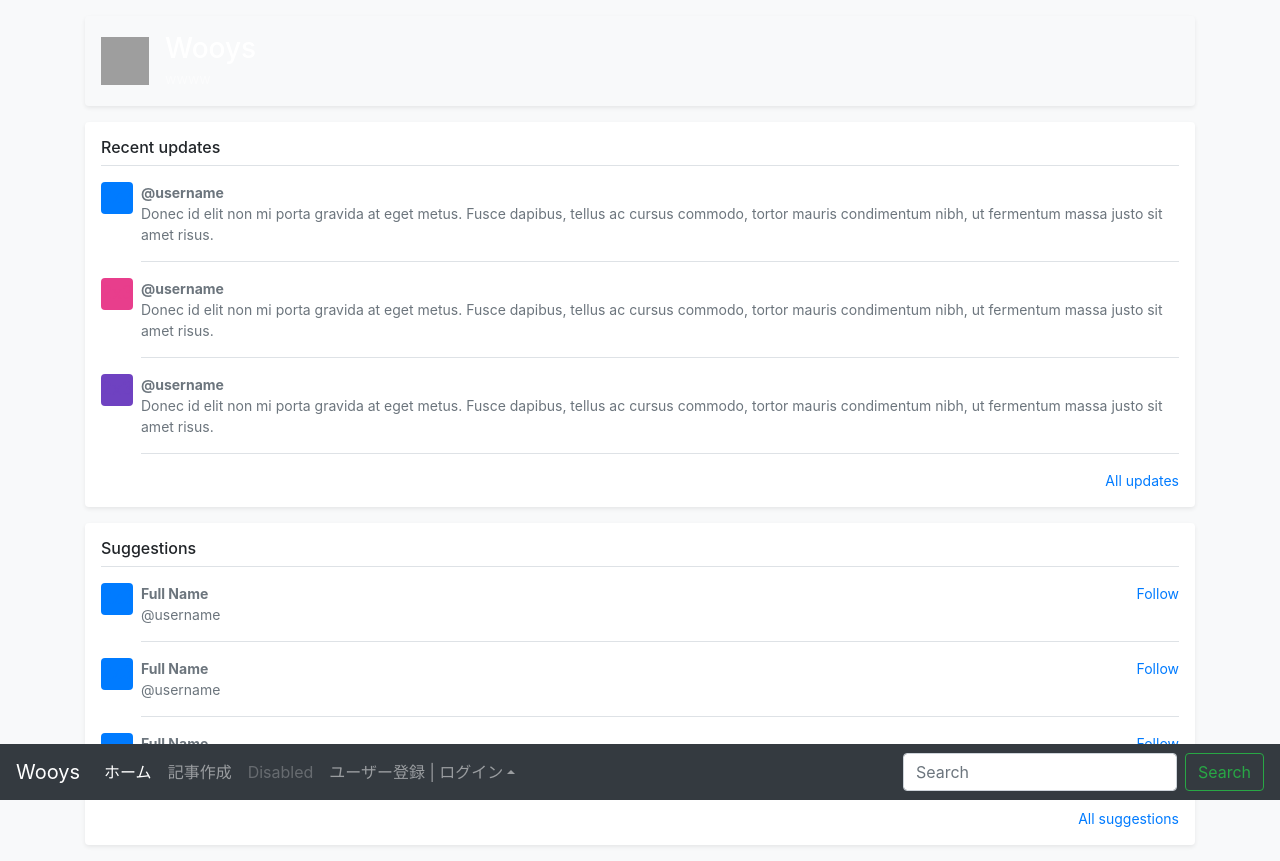
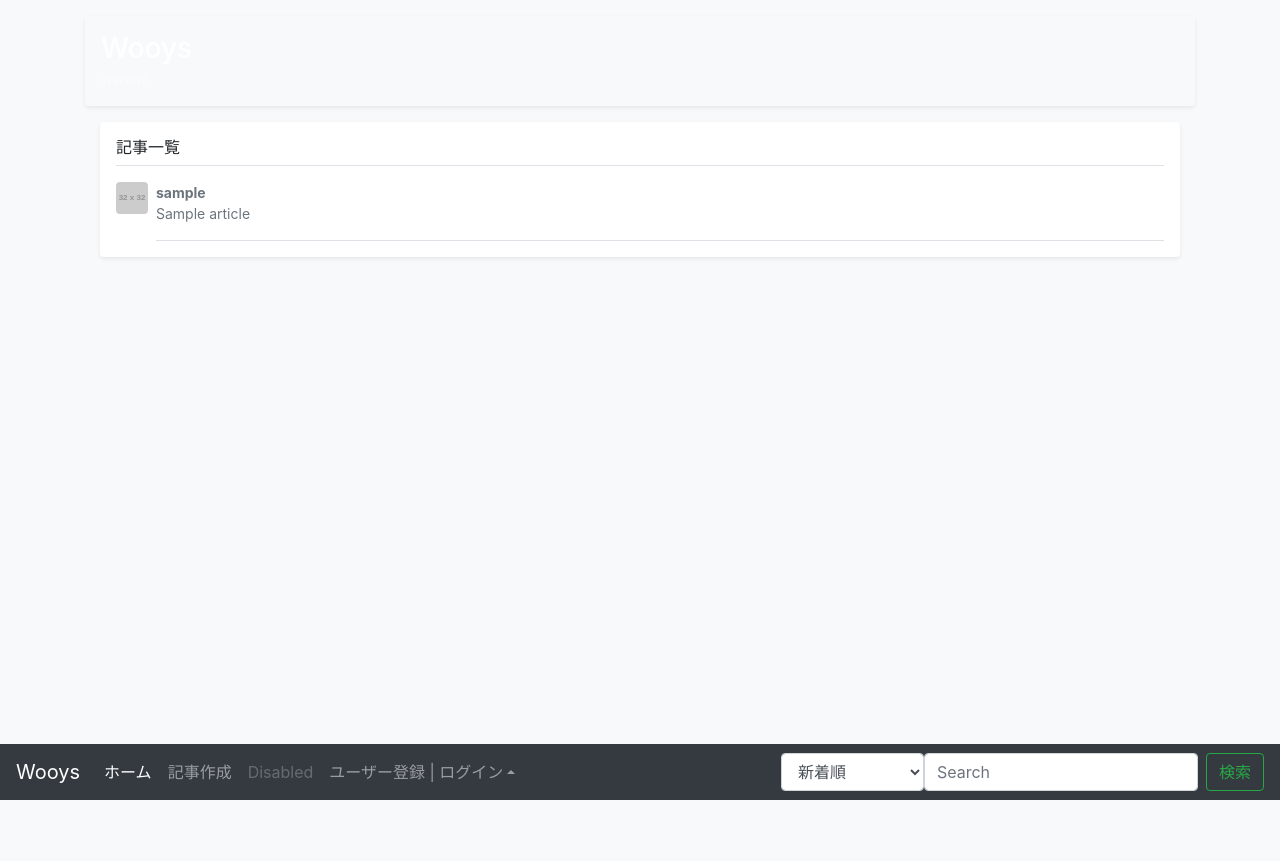
Before and after one commit to HDYS-TTBYS/wooys, a Django app: page / in a window 1280 px wide. After the commit the page ends 800 px from the top, so only its background shows below. Run offline with Django 3.2, Linux system fonts and the light colour scheme; tables that the repository leaves empty hold one stand-in row (values such as "Sample post"); grey boxes labelled with a size stand in for pictures from a placeholder-image service; some libraries are stand-ins or nearby versions; grey boxes are pictures that could not be loaded.

Commit message:
create.html

```diff
--- a/app/templates/base.html
+++ b/app/templates/base.html
@@ -26,6 +26,10 @@
             user-select: none;
         }
 
+        #sort-button {
+            margin: 0 0 0 auto;
+        }
+
         @media (min-width: 768px) {
             .bd-placeholder-img-lg {
                 font-size: 3.5rem;
@@ -42,20 +46,21 @@
 
     <div class="container">
         <div class="d-flex align-items-center p-3 my-3 text-white-50 bg-purple rounded shadow-sm">
-            <img class="mr-3" src="{% static '/bootstrap-4.5.0-examples/assets/brand/bootstrap-outline.svg' %}" alt=""
-                width="48" height="48">
+            {% comment %} <img class="mr-3"
+                src="{% static '/bootstrap-4.5.0-examples/assets/brand/bootstrap-outline.svg' %}" alt="" width="48"
+                height="48"> {% endcomment %}
             <div class="lh-100">
                 <h3 class="mb-0 text-white lh-100">Wooys</h3>
                 <small>wwww</small>
             </div>
-        </div>
+
         </div>
         {% if messages %}
         <div class="container">
             <div class="row">
                 <ul class="messages" style="list-style:none;">
                     {% for message in messages %}
-                <li {% if message.tags %} class="{{ message.tags }}"{% endif %}>{{ message }}</li>
+                    <li {% if message.tags %} class="{{ message.tags }}" {% endif %}>{{ message }}</li>
                     {% endfor %}
                 </ul>
             </div>
@@ -75,7 +80,8 @@
             <div class="collapse navbar-collapse" id="navbarCollapse">
                 <ul class="navbar-nav mr-auto">
                     <li class="nav-item active">
-                    <a class="nav-link" href="{% url 'wooys:index' %}">ホーム <span class="sr-only">(current)</span></a>
+                        <a class="nav-link" href="{% url 'wooys:index' %}">ホーム <span
+                                class="sr-only">(current)</span></a>
                     </li>
                     <li class="nav-item">
                         <a class="nav-link" href={% url "wooys:create" %}>記事作成</a>
@@ -103,8 +109,15 @@
                     </li>
                 </ul>
                 <form class="form-inline my-2 my-lg-0">
-                <input class="form-control mr-sm-2" type="text" placeholder="Search" aria-label="Search">
-                <button class="btn btn-outline-success my-2 my-sm-0" type="submit">Search</button>
+                    <select class="form-control" id="sort-button" name="sort">
+                        <option value="new">新着順</option>
+                        <option value="day">日間いいね数</option>
+                        <option value="week">週間いいね数</option>
+                        <option value="month">月間いいね数</option>
+                        <option value="year">年間いいね数</option>
+                    </select>
+                    <input class="form-control mr-sm-2" type="text" placeholder="Search" aria-label="Search" name="query" value="{{ request.GET.query }}">
+                    <button class="btn btn-outline-success my-2 my-sm-0" type="submit">検索</button>
                 </form>
             </div>
         </nav>
@@ -118,6 +131,7 @@
         <script src="{% static '/bootstrap-4.5.0-examples/assets/dist/js/bootstrap.bundle.js' %}">
         </script>
         <script src="{% static '/bootstrap-4.5.0-examples/offcanvas/offcanvas.js' %}"></script>
+
 </body>
 
 </html>
--- a/app/templates/wooys/index.html
+++ b/app/templates/wooys/index.html
@@ -6,96 +6,60 @@
 {% block contents %}
 <main role="main" class="container">
 
-  <div class="my-3 p-3 bg-white rounded shadow-sm">
-    <h6 class="border-bottom border-gray pb-2 mb-0">Recent updates</h6>
-    <div class="media text-muted pt-3">
-      <svg class="bd-placeholder-img mr-2 rounded" width="32" height="32" xmlns="http://www.w3.org/2000/svg"
-        preserveAspectRatio="xMidYMid slice" focusable="false" role="img" aria-label="Placeholder: 32x32">
-        <title>Placeholder</title>
-        <rect width="100%" height="100%" fill="#007bff" /><text x="50%" y="50%" fill="#007bff" dy=".3em">32x32</text>
-      </svg>
-      <p class="media-body pb-3 mb-0 small lh-125 border-bottom border-gray">
-        <strong class="d-block text-gray-dark">@username</strong>
-        Donec id elit non mi porta gravida at eget metus. Fusce dapibus, tellus ac cursus commodo, tortor mauris
-        condimentum nibh, ut fermentum massa justo sit amet risus.
-      </p>
+    <div class="my-3 p-3 bg-white rounded shadow-sm">
+        <h6 class="border-bottom border-gray pb-2 mb-0">記事一覧</h6>
+
+        {% for article in article_list %}
+        <a href="{% url 'wooys:detail' article.pk %}">
+            <div class="media text-muted pt-3">
+                <img class="bd-placeholder-img mr-2 rounded" width="32" height="32"
+                    src="http://placehold.jp/32x32.png?text=なし" height="32" width="32" alt="サンプル画像" align="top">
+                <p class="media-body pb-3 mb-0 small lh-125 border-bottom border-gray">
+                    <strong class="d-block text-gray-dark">{{ article.user }}</strong>
+                    {{ article.title }}
+                </p>
+            </div>
+        </a>
+
+        {% empty %}
+        <p>記事がありません。</p>
+        {% endfor %}
+
     </div>
-    <div class="media text-muted pt-3">
-      <svg class="bd-placeholder-img mr-2 rounded" width="32" height="32" xmlns="http://www.w3.org/2000/svg"
-        preserveAspectRatio="xMidYMid slice" focusable="false" role="img" aria-label="Placeholder: 32x32">
-        <title>Placeholder</title>
-        <rect width="100%" height="100%" fill="#e83e8c" /><text x="50%" y="50%" fill="#e83e8c" dy=".3em">32x32</text>
-      </svg>
-      <p class="media-body pb-3 mb-0 small lh-125 border-bottom border-gray">
-        <strong class="d-block text-gray-dark">@username</strong>
-        Donec id elit non mi porta gravida at eget metus. Fusce dapibus, tellus ac cursus commodo, tortor mauris
-        condimentum nibh, ut fermentum massa justo sit amet risus.
-      </p>
-    </div>
-    <div class="media text-muted pt-3">
-      <svg class="bd-placeholder-img mr-2 rounded" width="32" height="32" xmlns="http://www.w3.org/2000/svg"
-        preserveAspectRatio="xMidYMid slice" focusable="false" role="img" aria-label="Placeholder: 32x32">
-        <title>Placeholder</title>
-        <rect width="100%" height="100%" fill="#6f42c1" /><text x="50%" y="50%" fill="#6f42c1" dy=".3em">32x32</text>
-      </svg>
-      <p class="media-body pb-3 mb-0 small lh-125 border-bottom border-gray">
-        <strong class="d-block text-gray-dark">@username</strong>
-        Donec id elit non mi porta gravida at eget metus. Fusce dapibus, tellus ac cursus commodo, tortor mauris
-        condimentum nibh, ut fermentum massa justo sit amet risus.
-      </p>
-    </div>
-    <small class="d-block text-right mt-3">
-      <a href="#">All updates</a>
-    </small>
-  </div>
 
-  <div class="my-3 p-3 bg-white rounded shadow-sm">
-    <h6 class="border-bottom border-gray pb-2 mb-0">Suggestions</h6>
-    <div class="media text-muted pt-3">
-      <svg class="bd-placeholder-img mr-2 rounded" width="32" height="32" xmlns="http://www.w3.org/2000/svg"
-        preserveAspectRatio="xMidYMid slice" focusable="false" role="img" aria-label="Placeholder: 32x32">
-        <title>Placeholder</title>
-        <rect width="100%" height="100%" fill="#007bff" /><text x="50%" y="50%" fill="#007bff" dy=".3em">32x32</text>
-      </svg>
-      <div class="media-body pb-3 mb-0 small lh-125 border-bottom border-gray">
-        <div class="d-flex justify-content-between align-items-center w-100">
-          <strong class="text-gray-dark">Full Name</strong>
-          <a href="#">Follow</a>
-        </div>
-        <span class="d-block">@username</span>
-      </div>
-    </div>
-    <div class="media text-muted pt-3">
-      <svg class="bd-placeholder-img mr-2 rounded" width="32" height="32" xmlns="http://www.w3.org/2000/svg"
-        preserveAspectRatio="xMidYMid slice" focusable="false" role="img" aria-label="Placeholder: 32x32">
-        <title>Placeholder</title>
-        <rect width="100%" height="100%" fill="#007bff" /><text x="50%" y="50%" fill="#007bff" dy=".3em">32x32</text>
-      </svg>
-      <div class="media-body pb-3 mb-0 small lh-125 border-bottom border-gray">
-        <div class="d-flex justify-content-between align-items-center w-100">
-          <strong class="text-gray-dark">Full Name</strong>
-          <a href="#">Follow</a>
-        </div>
-        <span class="d-block">@username</span>
-      </div>
-    </div>
-    <div class="media text-muted pt-3">
-      <svg class="bd-placeholder-img mr-2 rounded" width="32" height="32" xmlns="http://www.w3.org/2000/svg"
-        preserveAspectRatio="xMidYMid slice" focusable="false" role="img" aria-label="Placeholder: 32x32">
-        <title>Placeholder</title>
-        <rect width="100%" height="100%" fill="#007bff" /><text x="50%" y="50%" fill="#007bff" dy=".3em">32x32</text>
-      </svg>
-      <div class="media-body pb-3 mb-0 small lh-125 border-bottom border-gray">
-        <div class="d-flex justify-content-between align-items-center w-100">
-          <strong class="text-gray-dark">Full Name</strong>
-          <a href="#">Follow</a>
-        </div>
-        <span class="d-block">@username</span>
-      </div>
-    </div>
-    <small class="d-block text-right mt-3">
-      <a href="#">All suggestions</a>
-    </small>
-  </div>
+    {% comment %} ページネーション {% endcomment %}
+    {% if is_paginated %}
+    <ul class="pagination">
+        {% comment %} 前ページへのリンク {% endcomment %}
+        {% if page_obj.has_previous %}
+        <li class="page-item">
+            <a class="page-link" href="?page={{ page_obj.previous_page_number }}">
+                <span aria-hidden="true">&laquo;</span>
+            </a>
+        </li>
+        {% endif %}
+        {% comment %} ページ数表示 {% endcomment %}
+        {% for page_num in page_obj.paginator.page_range %}
+        {% if page_obj.number == page_num %}
+        <li class="page-item active">
+            <a class="page-link" href="#">{{ page_num }}</a>
+        </li>
+        {% else %}
+        <li class="page-item">
+            <a class="page-link" href="?page={{ page_num }}">{{ page_num }}</a>
+        </li>
+        {% endif %}
+        {% endfor %}
+        {% comment %} 次ページへのリンク {% endcomment %}
+        {% if page_obj.has_next %}
+        <li class="page-item">
+            <a class="page-link" href="?page={{ page_obj.next_page_number}}">
+                <span aria-hidden="true">&raquo;</span>
+            </a>
+        </li>
+        {% endif %}
+    </ul>
+    {% endif %}
+
 </main>
 {% endblock contents %}
--- a/app/wooys/models.py
+++ b/app/wooys/models.py
@@ -20,8 +20,9 @@ class Article(models.Model):
     """記事モデル"""
     user = models.ForeignKey(
         CustomUser, verbose_name="ユーザー", on_delete=models.PROTECT)
-    title = models.CharField(verbose_name="タイトル", max_length=40)
-    search_tag = models.CharField(verbose_name="検索タグ", max_length=100)
+    title = models.CharField(verbose_name="タイトル 40文字以内", max_length=40)
+    search_tag = models.CharField(
+        verbose_name="検索タグ (100文字以内空白区切りで入力してください)", max_length=100)
     content = models.TextField(verbose_name="本文", blank=True, null=True)
     created_at = models.DateTimeField(verbose_name="作成日時", auto_now_add=True)
     updated_at = models.DateTimeField(verbose_name="更新日時", auto_now=True)
--- a/app/wooys/urls.py
+++ b/app/wooys/urls.py
@@ -6,6 +6,8 @@ app_name = "wooys"
 urlpatterns = [
     path("", views.IndexView.as_view(), name="index"),
     path("create/", views.ArticleCreateView.as_view(), name="create"),
+    path("detail/<int:pk>/",
+         views.ArticleDetailView.as_view(), name="detail"),
     path("uploadByFile/", views.UploadByFile, name="uploadByFile"),
     path("uploadByUrl/", views.UploadByUrl, name="uploadByUrl"),
 
--- a/app/wooys/views.py
+++ b/app/wooys/views.py
@@ -15,6 +15,7 @@ from django.http.response import JsonResponse
 from django.views.decorators.http import require_POST
 from django.views.decorators.csrf import csrf_exempt
 from django.contrib.auth.mixins import LoginRequiredMixin
+from django.db.models import Q
 
 
 from .models import UploadImageByFile, Article
@@ -25,12 +26,52 @@ from django.conf import settings
 # Create your views here.
 
 
-class IndexView(generic.TemplateView):
-    template_name = "wooys/index.html"
+# class IndexView(generic.TemplateView):
+#     template_name = "wooys/index.html"
 
 
-class CreateView(generic.TemplateView):
+class IndexView(generic.ListView):
+    """トップページ"""
+    model = Article
+    template_name = "wooys/index.html"
+    paginate_by = 10
+
+    def get_queryset(self):
+        q_word = self.request.GET.get('query')
+        if q_word is not None:
+            q_word.split()
+        s_word = self.request.GET.get('sort')
+
+        if q_word:
+            articles = Article.objects.filter(
+                Q(title__in=q_word) | Q(search_tag__in=q_word))
+        else:
+            articles = Article.objects.all().order_by("-created_at")
+        return articles
+
+
+class ArticleCreateView(LoginRequiredMixin, generic.CreateView):
+    """記事作成ページ"""
+    model = Article
     template_name = "wooys/create.html"
+    form_class = ArticleCreateForm
+    success_url = reverse_lazy("wooys:index")
+
+    def form_valid(self, form):
+        diary = form.save(commit=False)
+        diary.user = self.request.user
+        diary.save()
+        messages.success(self.request, "記事を作成しました。")
+        return super().form_valid(form)
+
+    def form_invalid(self, form):
+        messages.error(self.request, "記事の作成に失敗しました。")
+
+
+class ArticleDetailView(generic.DetailView):
+    """記事詳細ページ"""
+    model = Article
+    template_name = "wooys/detail.html"
 
 
 @require_POST
@@ -46,14 +87,12 @@ def UploadByFile(request):
         download_url = "{0}://{1}{2}".format(request.scheme,
                                              request.get_host(), photo.img.url)
         response = {
-            "success": 1,
-            "file": {
-                "url": download_url
-
-            }
+            "data": download_url
         }
+        json_response = JsonResponse(response)
+        json_response['Access-Control-Allow-Origin'] = 'http://127.0.0.1:5500'
         # URLをjsonとして返す。
-        return JsonResponse(response)
+        return json_response
     except ValueError:
         response = {
             "success": 0,
@@ -61,11 +100,11 @@ def UploadByFile(request):
                 "url": ""
             }
         }
-        return JsonResponse(response)
+        return ValueError
 
 
-@require_POST
-@csrf_exempt
+@ require_POST
+@ csrf_exempt
 def UploadByUrl(request):
     """/UploadByUrl で呼び出される。"""
     # アップロードされたファイルを保存する。
@@ -105,20 +144,3 @@ def UploadByUrl(request):
             }
         }
         return JsonResponse(response)
-
-
-class ArticleCreateView(LoginRequiredMixin, generic.CreateView):
-    model = Article
-    template_name = "wooys/create.html"
-    form_class = ArticleCreateForm
-    success_url = reverse_lazy("wooys:index")
-
-    def form_valid(self, form):
-        diary = form.save(commit=False)
-        diary.user = self.request.user
-        diary.save()
-        messages.success(self.request, "記事を作成しました。")
-        return super().form_valid(form)
-
-    def form_invalid(self, form):
-        messages.error(self.request, "記事の作成に失敗しました。")
```
Also changed, not shown: app/templates/wooys/create.html (+27 -36 lines), app/templates/wooys/detail.html (added, +85 -0 lines), app/mediafiles/mediafiles/タウンロート_Nqywx1y.png (added), app/mediafiles/mediafiles/タウンロート_XWbAcU6.png (added), app/quill-create.html (added), 1 other file. Lines whose indentation alone changed are shown as unchanged.
